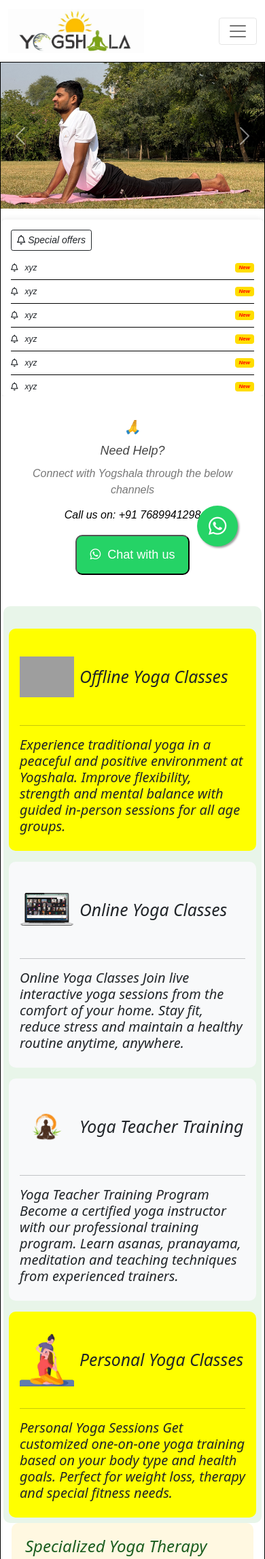
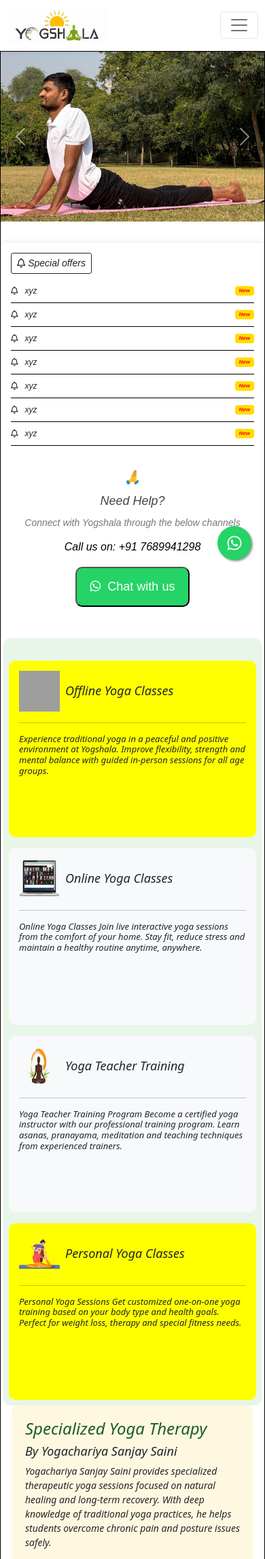
Before and after one commit to shimbhusaini9462-pixel/yogshala, a PHP site: page /YOGSHALA.HTML in a window 390 px wide. Shown: the top 2294 px of the page at 68% size. Run offline with PHP 8.4, Linux system fonts and the light colour scheme; grey boxes are pictures that could not be loaded.

Commit message:
Made website fully responsive for all devices

```diff
--- a/STYLE.CSS
+++ b/STYLE.CSS
@@ -2,6 +2,15 @@
     margin: 0px;
     padding: 0px;
     box-sizing: border-box;
+}
+
+html {
+    overflow-x: hidden;
+}
+
+img {
+    max-width: 100%;
+    height: auto;
 }
 
 
@@ -24,6 +33,23 @@ body{
     overflow-x: hidden;
 }
 
+/* Mobile First Responsive Base */
+@media screen and (max-width: 576px) {
+    body {
+        font-size: 14px;
+    }
+
+    h1 { font-size: 24px; }
+    h2 { font-size: 20px; }
+    h3 { font-size: 18px; }
+    h5 { font-size: 14px; }
+
+    .container {
+        padding-left: 10px;
+        padding-right: 10px;
+    }
+}
+
 .nav-button button:hover{
     background-color: rgb(0,0,180);
     cursor: pointer;
@@ -36,11 +62,51 @@ body{
     color: black;
 }
 
+/* Mobile Top Bar */
+@media screen and (max-width: 768px) {
+    .top-bar {
+        font-size: 0.7rem;
+        padding: 5px 0;
+    }
+
+    .top-bar .me-3 {
+        margin-right: 0.5rem !important;
+        font-size: 0.65rem;
+    }
+
+    .social-icons i {
+        font-size: 12px;
+        margin: 0 3px;
+    }
+}
+
 .main-nav {
     background-color: white;
     position: sticky;
     top: 0;
     z-index: 999;
+    box-shadow: 0 2px 5px rgba(0,0,0,0.1);
+}
+
+.navbar-brand img {
+    max-width: 200px;
+    height: auto;
+}
+
+/* Mobile Navigation */
+@media screen and (max-width: 992px) {
+    .navbar-brand img {
+        max-width: 150px;
+    }
+
+    .navbar-nav {
+        text-align: center;
+        padding: 10px 0;
+    }
+
+    .nav-item {
+        padding: 5px 0;
+    }
 }
 
 .social-icons i {
@@ -58,6 +124,15 @@ body{
     max-height: 260px;
     overflow-y:auto ;
     scroll-behavior: smooth;
+}
+
+/* Mobile Notification Box */
+@media screen and (max-width: 992px) {
+    .notification-box {
+        margin-top: 15px;
+        height: auto;
+        max-height: 300px;
+    }
 }
 .notification-box::-webkit-scrollbar{
     width: 6px;
@@ -173,6 +248,29 @@ body{
         background-color: #ffc107; /* Hover par color change */
         transform: scale(1.02); /* Thoda sa zoom effect */
         cursor: pointer;
+      }
+
+      /* Mobile Box Styles */
+      @media screen and (max-width: 768px) {
+          #a1, #a2, #a3, #a4 {
+              min-height: auto;
+              padding: 15px !important;
+              margin-bottom: 10px;
+          }
+
+          #a1 h2, #a2 h2, #a3 h2, #a4 h2 {
+              font-size: 18px !important;
+              min-height: auto !important;
+          }
+
+          #a1 h5, #a2 h5, #a3 h5, #a4 h5 {
+              font-size: 13px !important;
+          }
+
+          #a1 img, #a2 img, #a3 img, #a4 img {
+              width: 60px !important;
+              height: 60px !important;
+          }
       }
 .therapy{
     padding: 30px;
@@ -479,6 +577,27 @@ body{
     box-shadow: inset 0 12px 18px -10px rgba(0, 0, 0 ,0, 35);
     border-radius: 15px;
 }
+
+/* Mobile Form Styles */
+@media screen and (max-width: 768px) {
+    .fees {
+        padding: 20px 15px;
+        margin: 10px;
+    }
+
+    .fees h3 {
+        font-size: 20px !important;
+    }
+
+    .form-label {
+        font-size: 14px;
+    }
+
+    .form-control, .form-select {
+        font-size: 14px;
+        padding: 8px;
+    }
+}
 @media (max-width: 768px) {
   .croucel {
     flex-direction: column;
@@ -717,3 +836,53 @@ margin-left: 5px;
     background-color:#128C7E;
     color: #FFF;
 }
+
+/* Mobile WhatsApp Button */
+@media screen and (max-width: 768px) {
+    .whatsapp-float {
+        width: 50px;
+        height: 50px;
+        bottom: 20px;
+        right: 20px;
+        font-size: 24px;
+    }
+}
+
+/* Carousel Mobile Optimization */
+@media screen and (max-width: 768px) {
+    .carousel-item img {
+        height: 250px;
+        object-fit: cover;
+    }
+
+    .carousel-caption {
+        display: none !important;
+    }
+}
+
+/* Gallery Card Mobile */
+@media screen and (max-width: 768px) {
+    .card {
+        margin-bottom: 15px;
+    }
+
+    .card-img-top {
+        height: 180px;
+    }
+}
+
+/* Footer Mobile Responsive */
+@media screen and (max-width: 768px) {
+    .footer-container {
+        grid-template-columns: 1fr;
+        gap: 20px;
+    }
+
+    .footer-box {
+        text-align: center;
+    }
+
+    .footer-map iframe {
+        height: 250px;
+    }
+}
--- a/YOGSHALA.HTML
+++ b/YOGSHALA.HTML
@@ -2,8 +2,8 @@
 <html lang="en">
 <head>
     <meta charset="UTF-8">
-    <meta name="viewport" content="width=device-width, initial-scale=1.0">
-    <title>Document</title>
+    <meta name="viewport" content="width=device-width, initial-scale=1.0, maximum-scale=1.0, user-scalable=no">
+    <title>Yogshala Jaipur - Yoga Classes & Teacher Training</title>
      <link href="https://cdn.jsdelivr.net/npm/bootstrap@5.0.2/dist/css/bootstrap.min.css" rel="stylesheet" integrity="sha384-EVSTQN3/azprG1Anm3QDgpJLIm9Nao0Yz1ztcQTwFspd3yD65VohhpuuCOmLASjC" crossorigin="anonymous">
 <script src="https://cdn.jsdelivr.net/npm/bootstrap@5.0.2/dist/js/bootstrap.bundle.min.js" integrity="sha384-MrcW6ZMFYlzcLA8Nl+NtUVF0sA7MsXsP1UyJoMp4YLEuNSfAP+JcXn/tWtIaxVXM" crossorigin="anonymous"></script>
 <link rel="stylesheet" href="https://cdnjs.cloudflare.com/ajax/libs/font-awesome/6.5.1/css/all.min.css" crossorigin="anonymous" referrerpolicy="no-referrer" />
```
